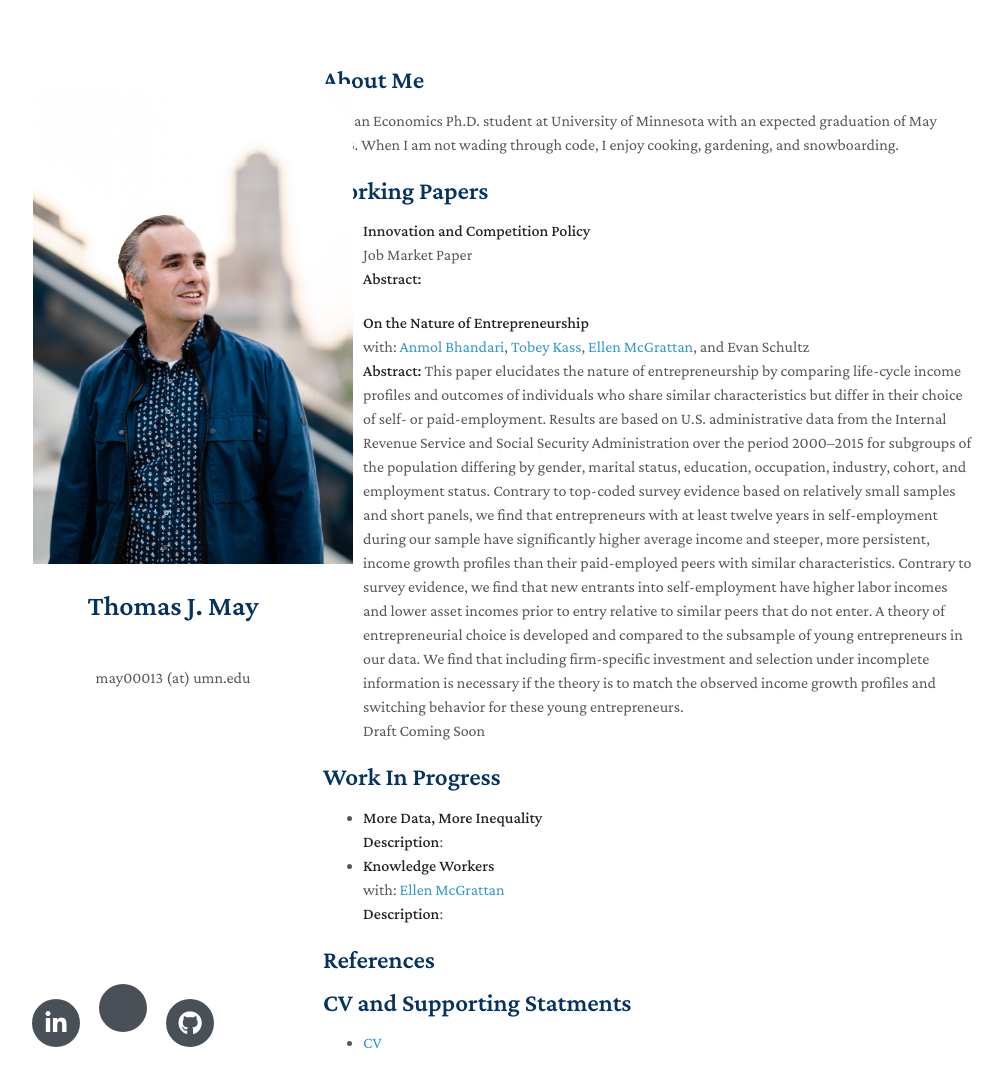
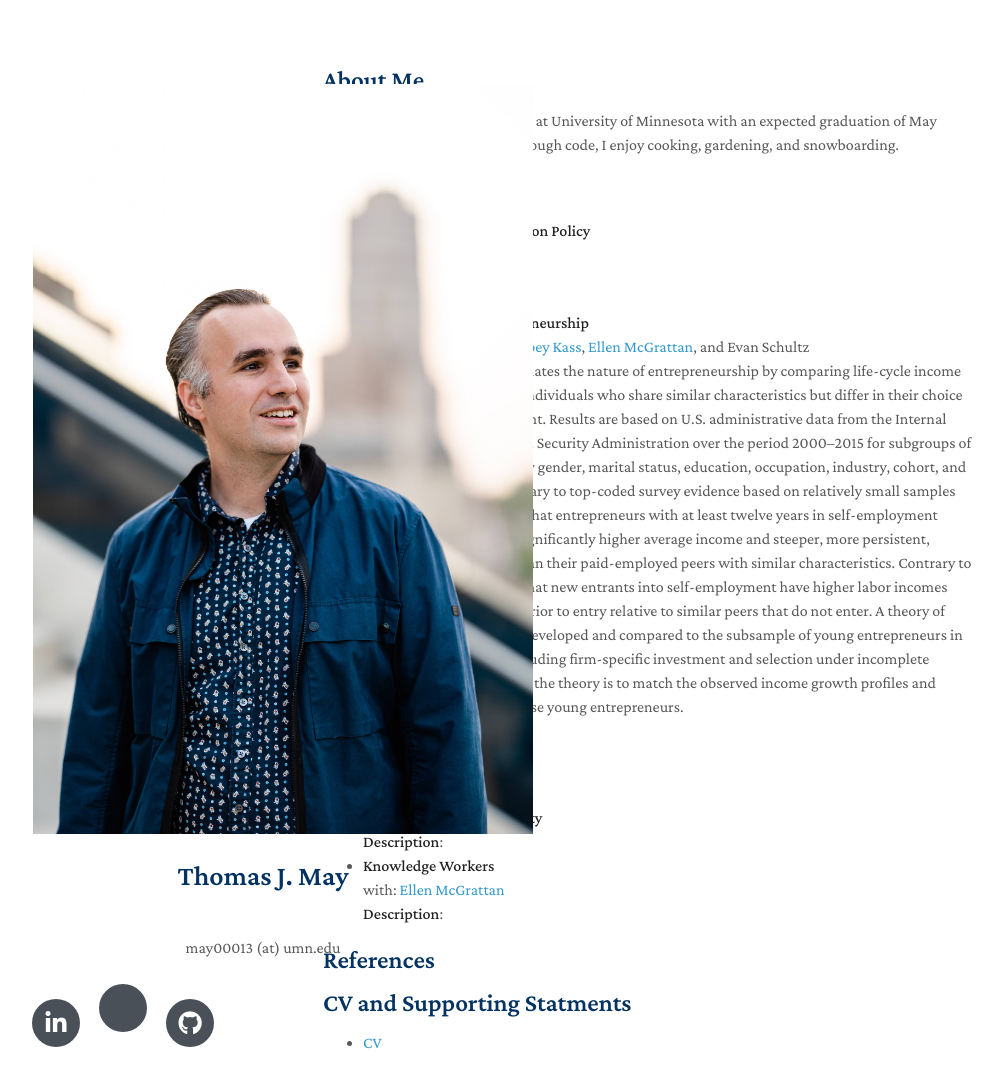
Before and after one commit to MayEcon/mayecon.github.io, a Jekyll site: the page built from index.md, in a window 1280 px wide and 1149 px high. Shown: the top 1088 px of the window, without its empty margins (147-1150 px from the left). Built offline with Jekyll 4.4.1, drawn with Linux system fonts in a browser that asks for light colours; nearby versions of some CDN libraries; a style sheet for code colours, icons or effects is not loaded; our own code applies the rules of GitHub Pages for plain Markdown files.

Commit message:
Update minimal-light.scss

```diff
--- a/_sass/minimal-light.scss
+++ b/_sass/minimal-light.scss
@@ -221,7 +221,7 @@ img {
 }
 
 header {
-  width:320px;
+  width:500px;
   float:left;
   position:fixed;
   -webkit-font-smoothing:subpixel-antialiased;
```
